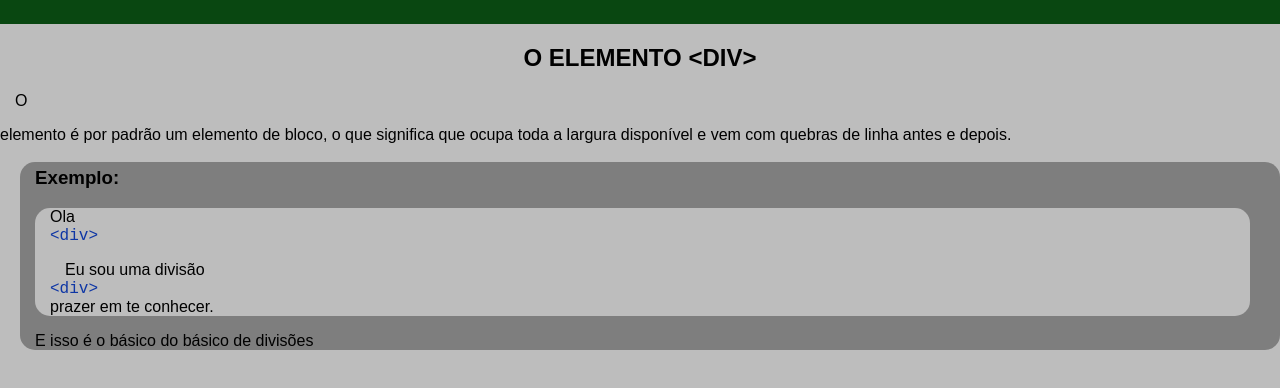
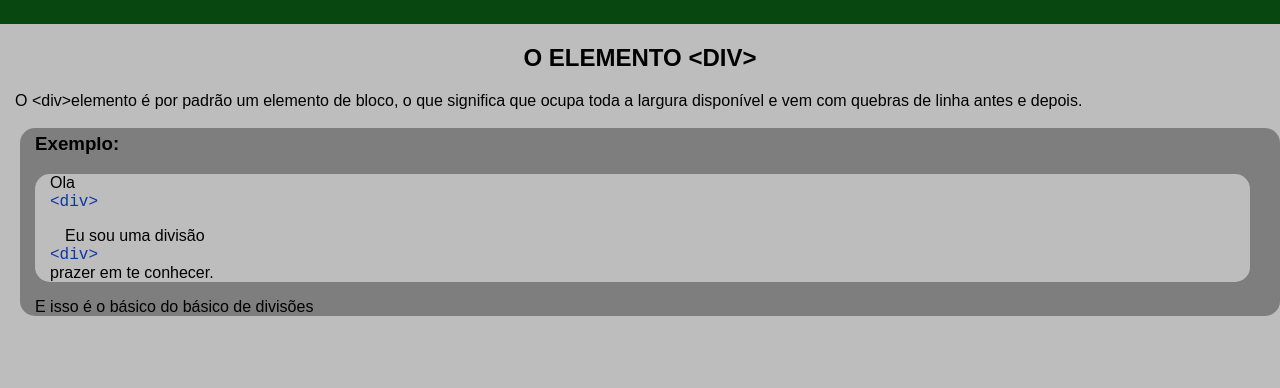
Before and after one commit to mariaclaracosta/Tutorial-HTML, a plain HTML site: page paginas/pagina16.html in a window 1280 px wide. Shown: the part 66-454 px from the top of the page. Drawn offline with Linux system fonts and the light colour scheme.

Commit message:
Atualizando o codigo

```diff
--- a/paginas/pagina16.html
+++ b/paginas/pagina16.html
@@ -19,7 +19,7 @@
     <h2 class="sub-titulo">O ELEMENTO &lt;DIV&gt;</h2>
 
     <p class="paragrafo1">
-        O <div>elemento é por padrão um elemento de bloco, o
+        O &lt;div&gt;elemento é por padrão um elemento de bloco, o
         que significa que ocupa toda a largura disponível e vem
         com quebras de linha antes e depois.
     </p>
```
